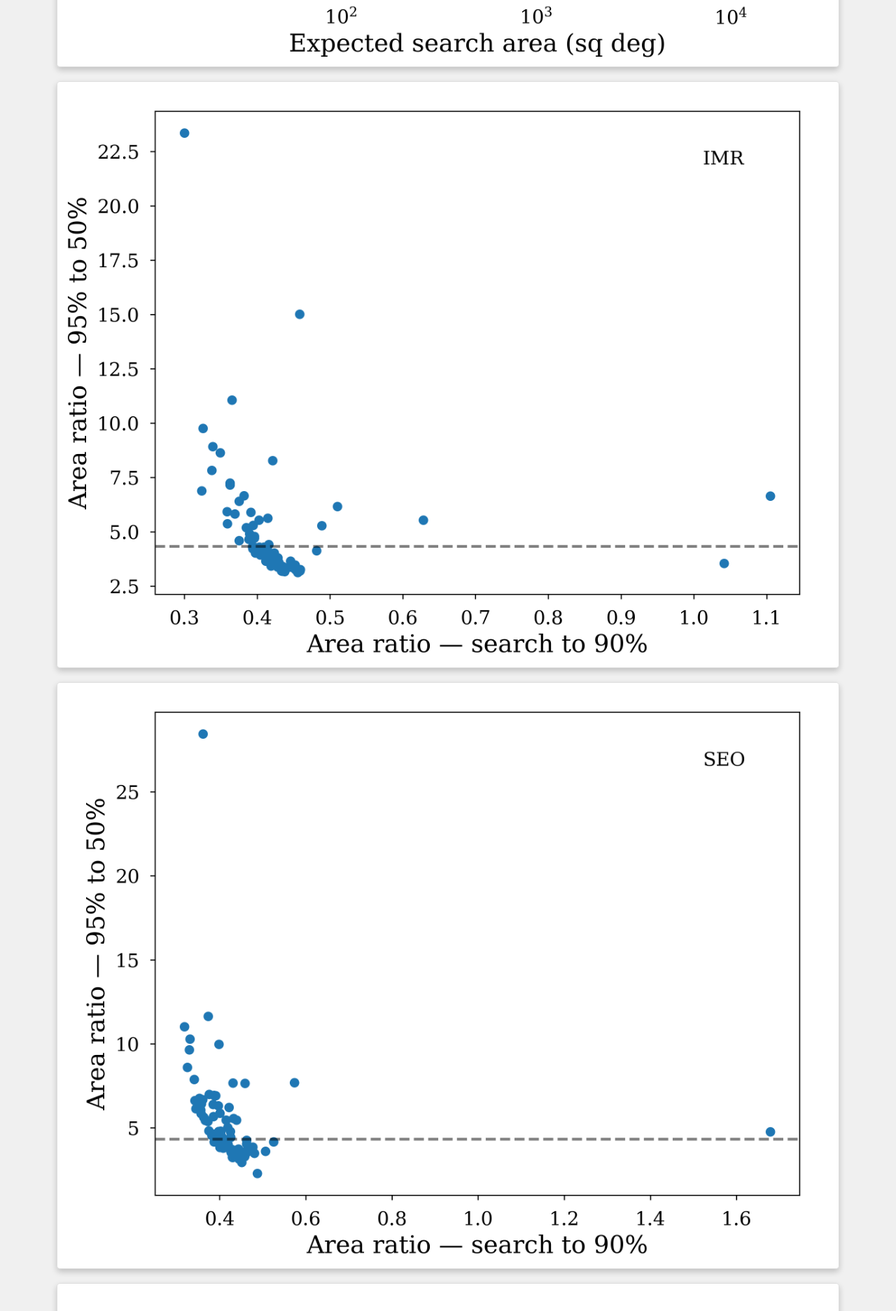
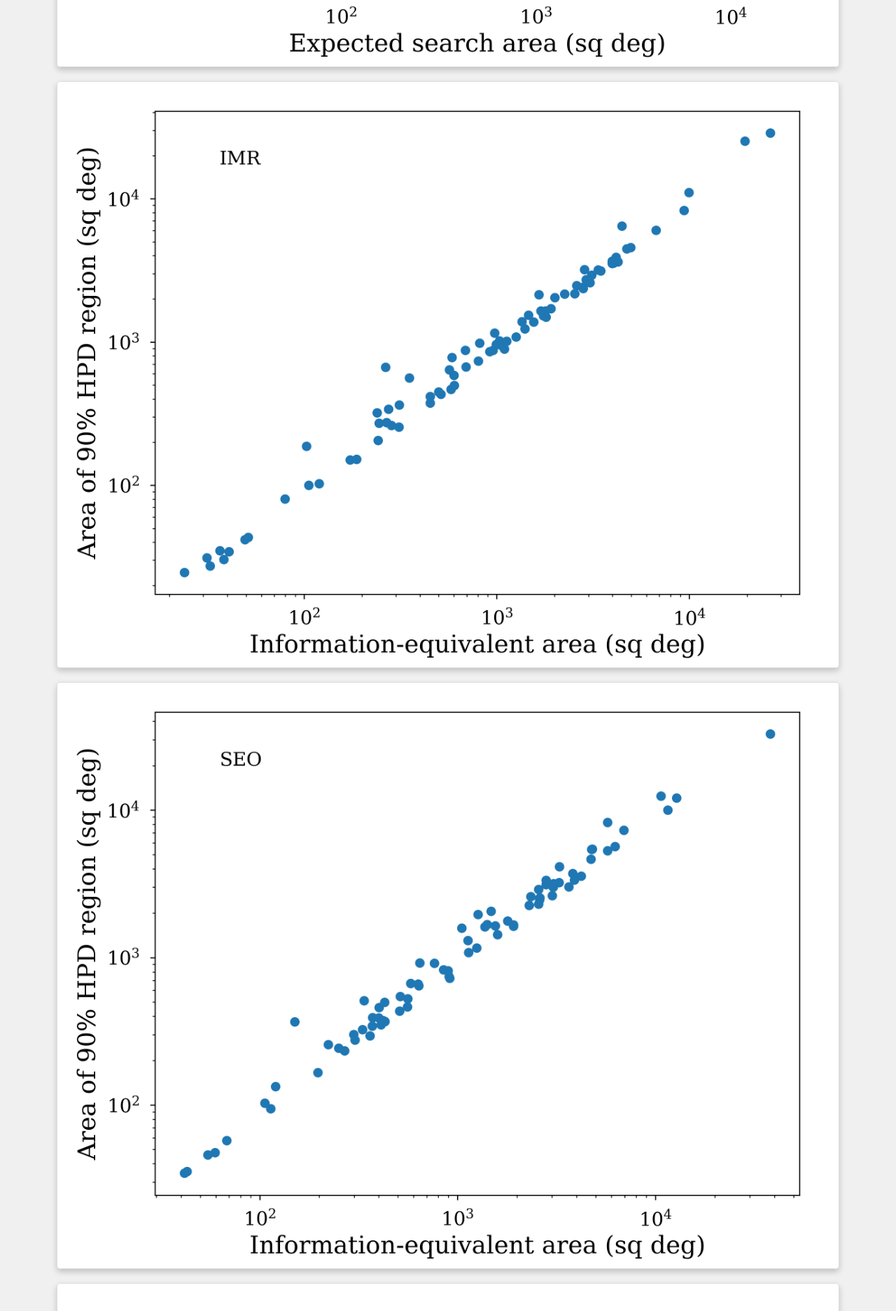
Before and after one commit to tloredo/skymapuq-examples, a plain HTML site: page docs/UQPlots-IMR_SEO/GWTC-confident-SkyMapUQ.html in a window 1280 px wide. Shown: the part 3516-5390 px from the top of the page at 70% size. Drawn offline with Linux system fonts and the light colour scheme.

Commit message:
New hpd90 vs info-area plots; add units to HPD area axis

```diff
--- a/docs/UQPlots-IMR_SEO/GWTC-confident-SkyMapUQ.html
+++ b/docs/UQPlots-IMR_SEO/GWTC-confident-SkyMapUQ.html
@@ -49,6 +49,8 @@
         <img src="exarea-hpd90-SEO.png" alt="exarea-hpd90-SEO.png"><br>
         <img src="exarea-level-IMR.png" alt="exarea-level-IMR.png"><br>
         <img src="exarea-level-SEO.png" alt="exarea-level-SEO.png"><br>
+        <img src="iarea-hpd90-IMR.png" alt="iarea-hpd90-IMR.png"><br>
+        <img src="iarea-hpd90-SEO.png" alt="iarea-hpd90-SEO.png"><br>
         <img src="area_ratios-IMR.png" alt="area_ratios-IMR.png"><br>
         <img src="area_ratios-SEO.png" alt="area_ratios-SEO.png"><br>
         <img src="exarea-histo-IMR.png" alt="exarea-histo-IMR.png"><br>
```
Also changed, not shown: docs/UQPlots-IMR_SEO/exarea-hpd90-IMR.png, docs/UQPlots-IMR_SEO/exarea-hpd90-SEO.png, docs/UQPlots-IMR_SEO/iarea-hpd90-IMR.png (added), docs/UQPlots-IMR_SEO/iarea-hpd90-SEO.png (added).
